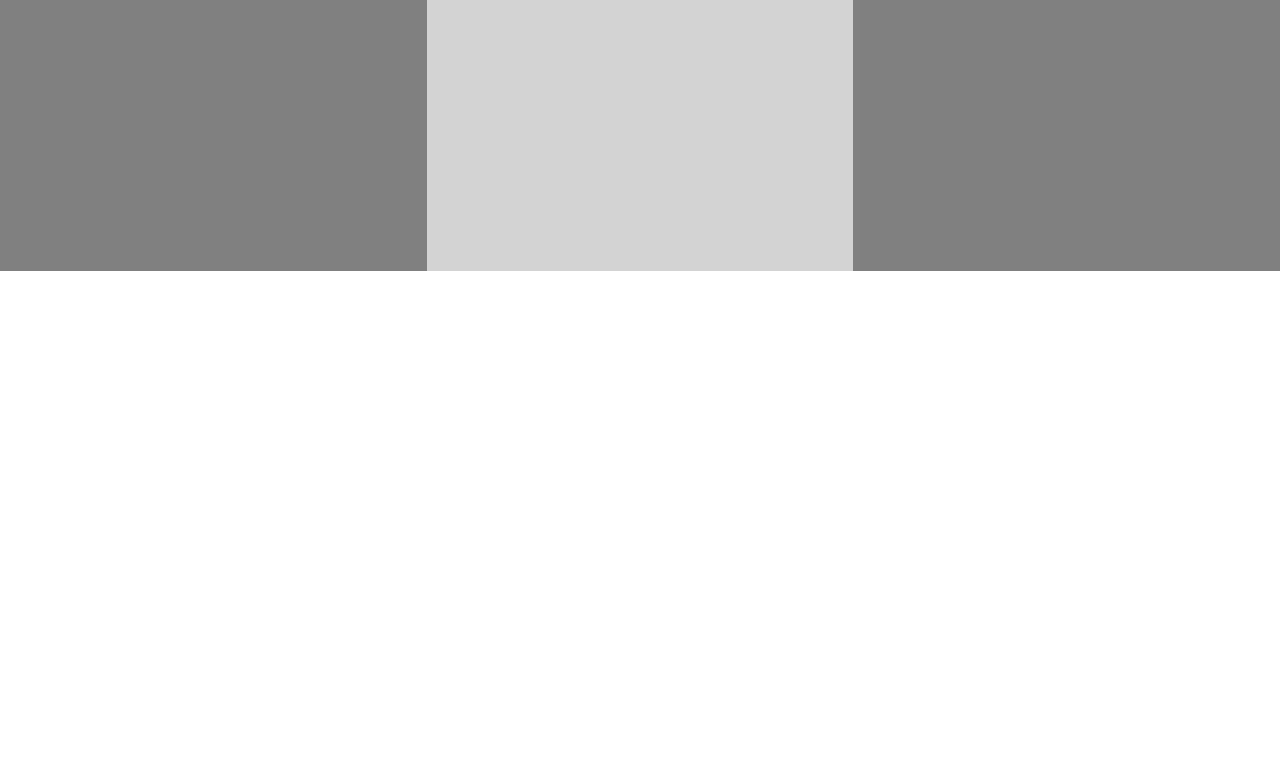
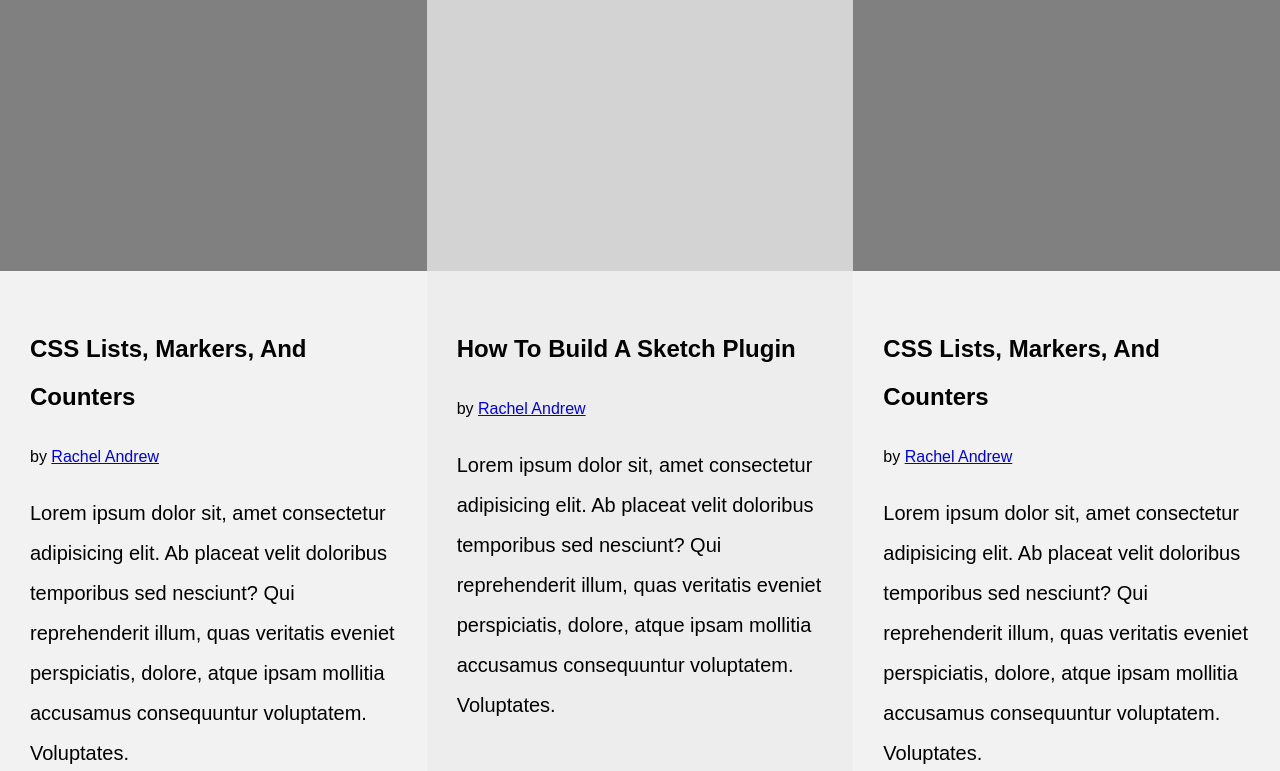
Before and after one commit to evaveskova/design_teardown, a plain HTML site: page index.html in a window 1280 px wide. Shown: the part 489-1260 px from the top of the page. Before the commit the page ends 800 px from the top, so only its background shows below. Drawn offline with Linux system fonts and the light colour scheme.

Commit message:
started larger grid in body

```diff
--- a/index.html
+++ b/index.html
@@ -49,6 +49,66 @@
                 <h1>Understanding Subresource Integrity</h1>
             </div>
         </div>
+
+        <div class="articles-container">
+
+            <div class="first-article">
+              <h3>CSS Lists, Markers, And Counters</h3>
+              <span>by <a href="#">Rachel Andrew</a></span>
+              <p>Lorem ipsum dolor sit, amet consectetur
+                adipisicing elit. Ab placeat velit doloribus
+                temporibus sed nesciunt? Qui reprehenderit illum,
+                quas veritatis eveniet perspiciatis, dolore, atque
+                ipsam mollitia accusamus consequuntur voluptatem. Voluptates.</p>
+            </div>
+
+            <div class="second-article">
+              <h3>How To Build A Sketch Plugin</h3>
+              <span>by <a href="#">Rachel Andrew</a></span>
+              <p>Lorem ipsum dolor sit, amet consectetur
+                adipisicing elit. Ab placeat velit doloribus
+                temporibus sed nesciunt? Qui reprehenderit illum,
+                quas veritatis eveniet perspiciatis, dolore, atque
+                ipsam mollitia accusamus consequuntur voluptatem. Voluptates.</p>
+            </div>
+
+            <div class="third-article">
+              <h3>CSS Lists, Markers, And Counters</h3>
+              <span>by <a href="#">Rachel Andrew</a></span>
+              <p>Lorem ipsum dolor sit, amet consectetur
+                adipisicing elit. Ab placeat velit doloribus
+                temporibus sed nesciunt? Qui reprehenderit illum,
+                quas veritatis eveniet perspiciatis, dolore, atque
+                ipsam mollitia accusamus consequuntur voluptatem. Voluptates.</p>
+            </div>
+
+            <div class="advertisement">
+              <div class="advertisement-box">
+                <h3>Shutterstock</h3>
+                <p>
+                GET 10 FREE IMAGES<br>
+                Start your free trial today.<br>
+                Ends July 8th<br>
+              </p>
+              </div>
+            </div>
+
+            <div class="explore-features">
+                <h1>1,492 smashing members</h1>
+                <p>
+                  Lorem ipsum dolor sit, amet consectetur
+                  adipisicing elit. Ab placeat velit doloribus
+                  temporibus sed nesciunt?
+                </p>
+                <div class="explore-box">
+                  <h4>Explore features</h3>
+                </div>
+            </div>
+          </div>
+
+        </div>
+
+
     </main>
 
 
--- a/style.css
+++ b/style.css
@@ -1,6 +1,7 @@
 body {
     margin: 0;
     padding: 0;
+    font-family: 'Montserrat', sans-serif;
 }
 
 nav {
@@ -55,3 +56,119 @@ h1 {
     font-size: 24px;
 
 }
+
+.articles-container {
+  display: grid;
+  grid-template-columns: 1fr 1fr 1fr;
+  grid-template-rows: 1fr 1fr 1fr 1fr;
+  height: 2000px;
+  justify-items: center;
+
+
+}
+
+.articles-container p {
+  font-size: 20px;
+  font-weight: 400;
+  padding: 30px;
+  margin-top: -10px;
+}
+
+.articles-container span {
+  font-size: 16px;
+  font-weight: 400;
+  padding: 30px;
+  margin-bottom: -10px;
+}
+
+.articles-container h3 {
+  font-size: 24px;
+  font-weight: 600;
+  padding: 30px;
+  margin-bottom: -10px;
+}
+
+.first-article {
+  grid-column: 1;
+  grid-row: 1;
+  align-items: center;
+  width: 100%;
+  text-align: left;
+  justify-content: center;
+  line-height: 2;
+  background-color: #f2f2f2;
+
+}
+
+.second-article {
+  grid-column: 2;
+  grid-row: 1;
+  align-items: center;
+  width: 100%;
+  text-align: left;
+  justify-content: center;
+  line-height: 2;
+  background-color: #ededed;
+}
+
+.third-article {
+  grid-column: 3;
+  grid-row: 1;
+  align-items: center;
+  width: 100%;
+  text-align: left;
+  justify-content: center;
+  line-height: 2;
+  background-color: #f2f2f2;
+}
+
+
+.advertisement {
+  grid-column: 1 / span 1;
+  grid-row: 2;
+  align-items: center;
+  width: 100%;
+  text-align: center;
+  justify-content: center;
+  line-height: 2;
+}
+
+.advertisement-box {
+  background-color: #7d7d7d;
+  border: 0px;
+  border-radius: 20px;
+  margin-top: 20px;
+  margin-right: 80px;
+  margin-left: 80px;
+  margin-bottom: 300px;
+  color: white;
+
+}
+
+.explore-features {
+  grid-row: 2 / span 1;
+  grid-column: 2 / span 2;
+  align-items: center;
+  width: 100%;
+  text-align: center;
+  justify-content: center;
+  line-height: 2;
+  background-color: #666666;
+  border: 0px;
+  border-radius: 20px;
+  color: white;
+}
+
+.explore-features h1 {
+  padding-top: 300px;
+}
+
+.explore-box {
+  border: 0;
+  border-radius: 10px;
+  background-color: white;
+  color: #666666;
+  align-items: center;
+  width: 300px;
+  font-size: 18px;
+}
```
